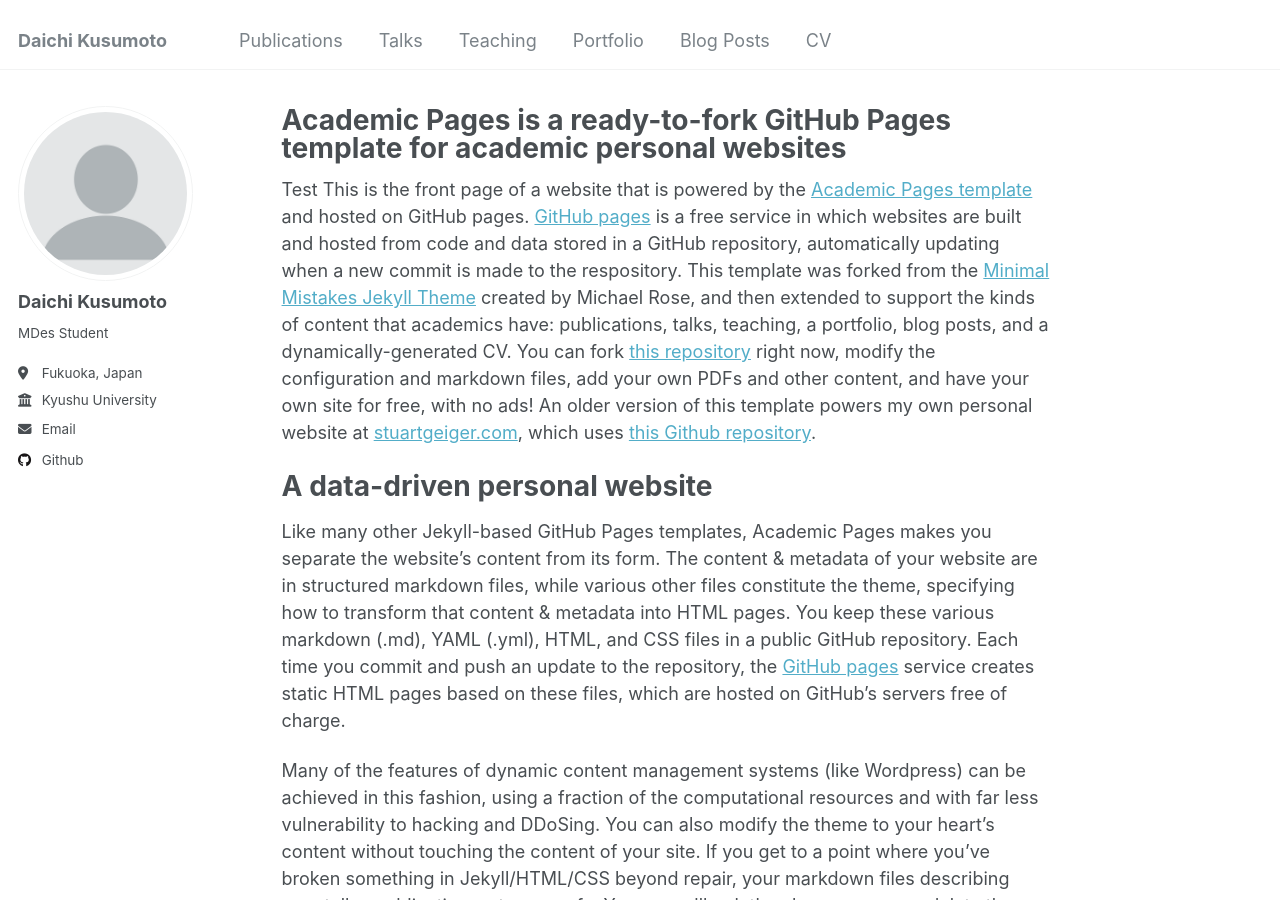
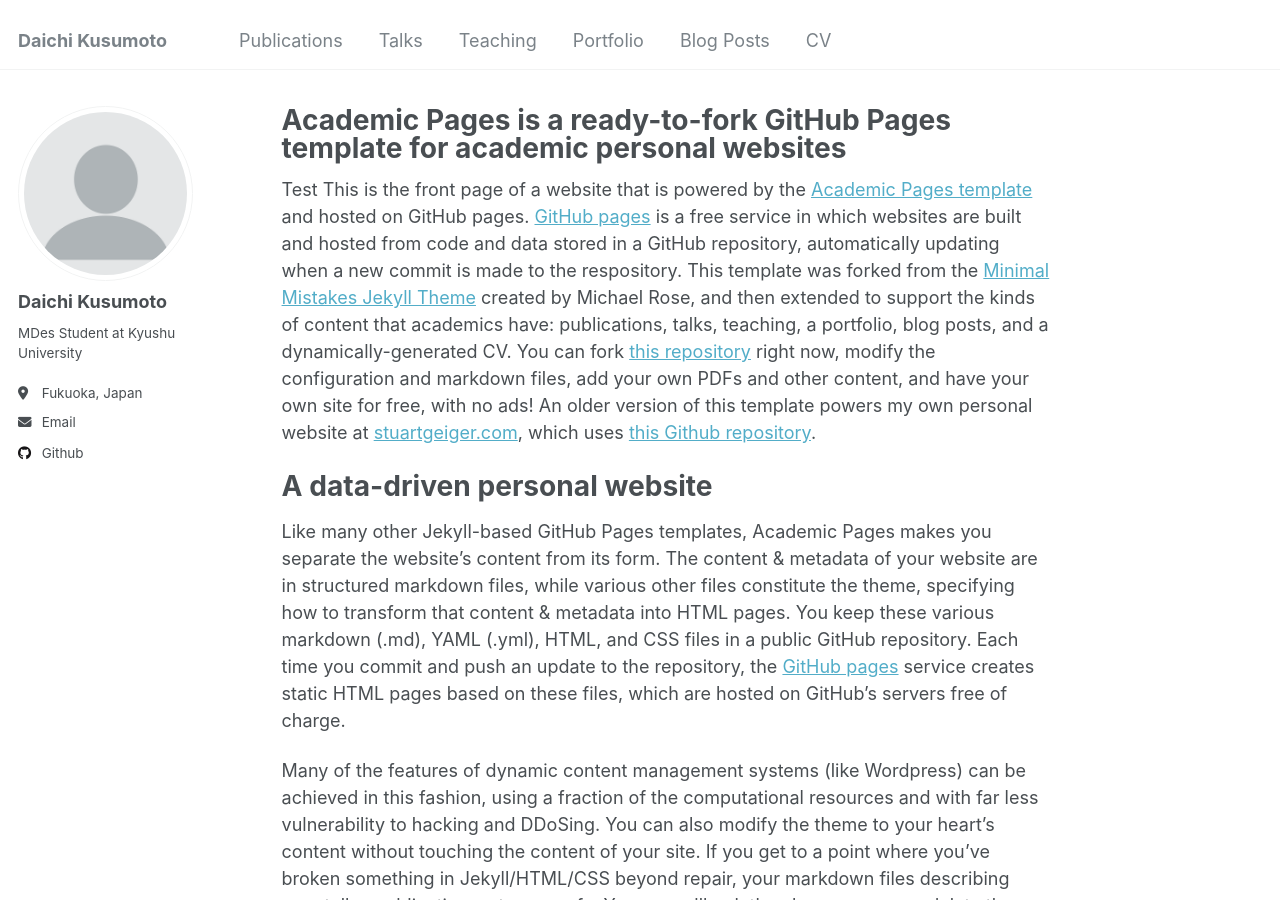
Before and after one commit to bugpiece/bugpiece.github.io, a Jekyll site: the page built from _pages/about.md, in a window 1280 px wide and 900 px high. Built offline with Jekyll 4.4.1, drawn with Linux system fonts in a browser that asks for light colours.

```diff
--- a/_config.yml
+++ b/_config.yml
@@ -24,9 +24,9 @@ author:
   avatar           : "profile.png"
   name             : "Daichi Kusumoto"
   pronouns         : # example: "she/her"
-  bio              : "MDes Student"
+  bio              : "MDes Student at Kyushu University"
   location         : "Fukuoka, Japan"
-  employer         : "Kyushu University"
+  employer         : #
   uri              : # URL
   email            : "kusumoto.daichi.702@s.kyushu-u.ac.jp"
 
```
